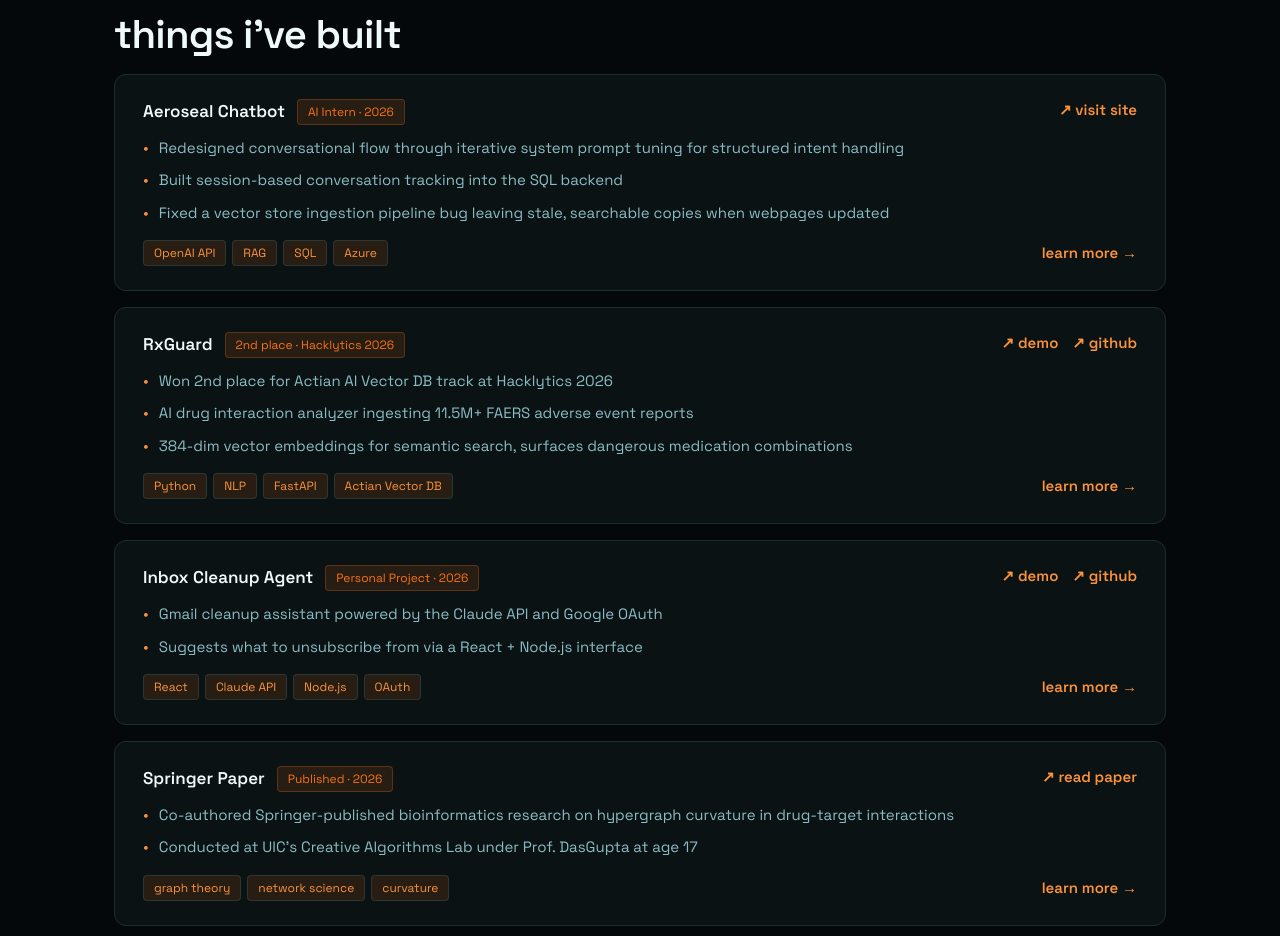
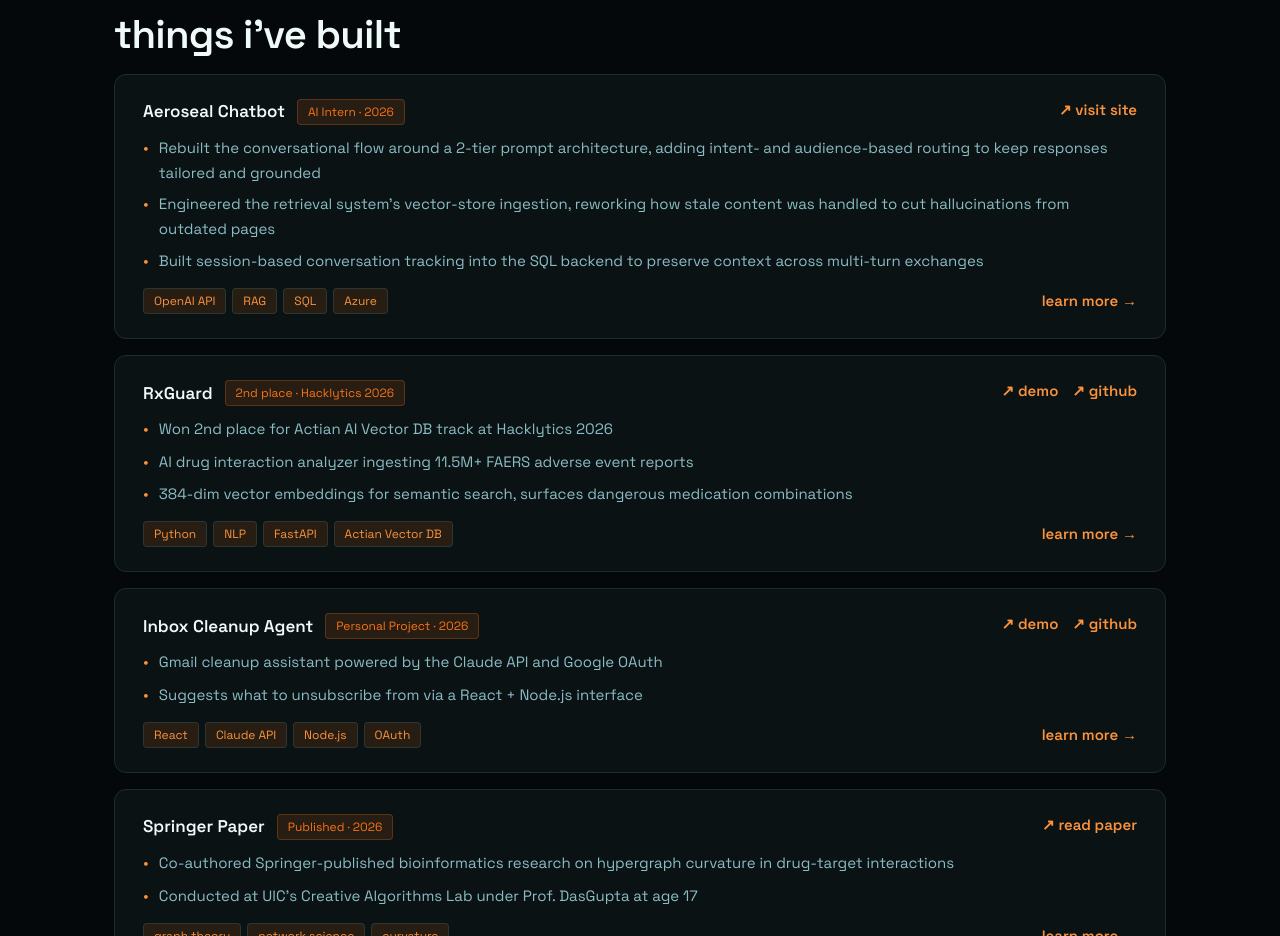
Before and after one commit to Aishi25/PersonalPortfolio, a Next.js app: page / in a window 1280 px wide. Shown: the part 1820-2756 px from the top of the page. Built offline with nearby package versions, Linux system fonts and the light colour scheme.

Commit message:
Reframe Aeroseal chatbot bullets around prompt architecture and retrieval work

```diff
--- a/content/projects.ts
+++ b/content/projects.ts
@@ -36,9 +36,9 @@
     badgeAccent: true,
     tagline: "Production RAG chatbot for Aeroseal's customer-facing site, rebuilt around a 2-tier prompt architecture.",
     bullets: [
-      "Redesigned conversational flow through iterative system prompt tuning for structured intent handling",
-      "Built session-based conversation tracking into the SQL backend",
-      "Fixed a vector store ingestion pipeline bug leaving stale, searchable copies when webpages updated",
+      "Rebuilt the conversational flow around a 2-tier prompt architecture, adding intent- and audience-based routing to keep responses tailored and grounded",
+      "Engineered the retrieval system's vector-store ingestion, reworking how stale content was handled to cut hallucinations from outdated pages",
+      "Built session-based conversation tracking into the SQL backend to preserve context across multi-turn exchanges",
     ],
     tags: ["OpenAI API", "RAG", "SQL", "Azure"],
     demo: "https://chat.aeroseal.com",
```
